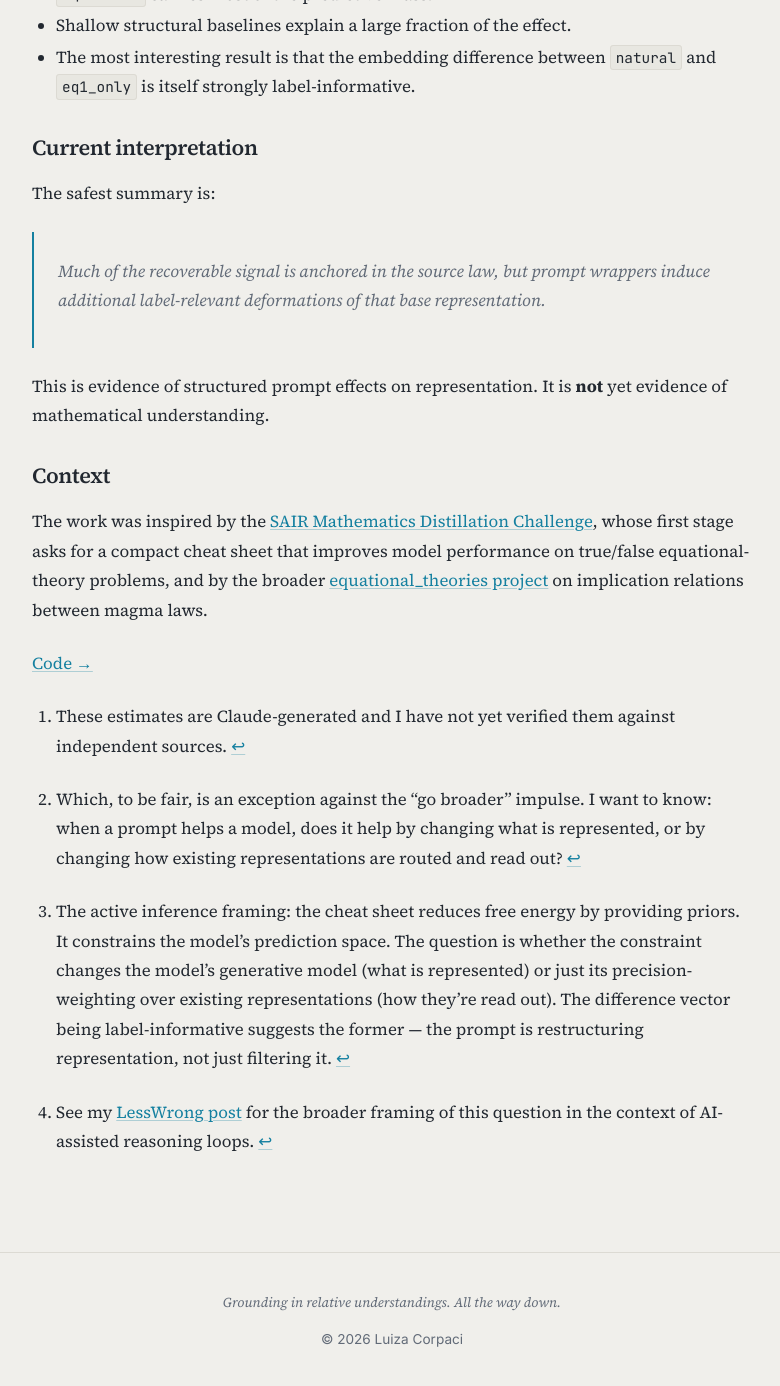
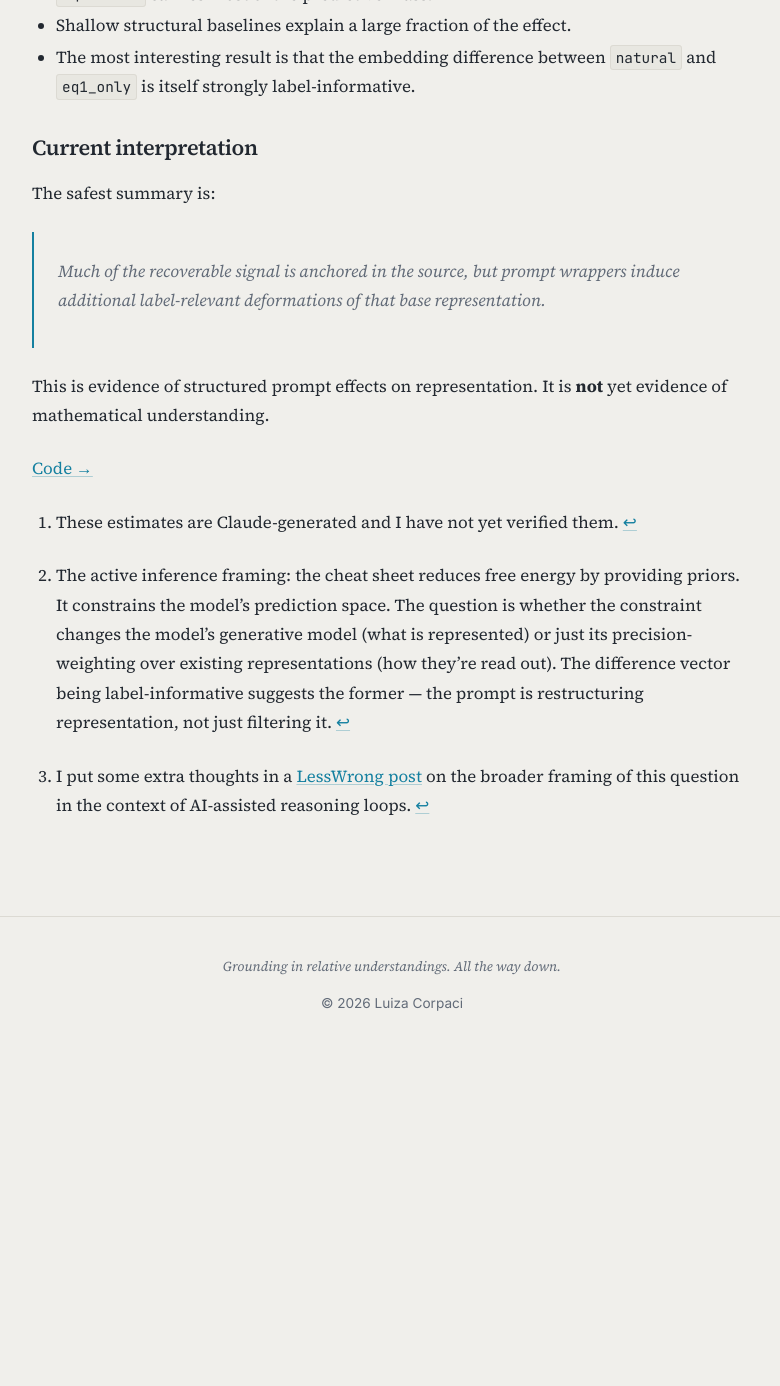
Before and after one commit to corpaci/corpaci.github.io, a Jekyll site: the page built from projects/sair-embedding-geometry.md, in a window 1280 px wide and 1400 px high, scrolled down 642 px. Shown: the top 1386 px of the window, without its empty margins (248-1028 px from the left). Built offline with Jekyll 4.4.1, drawn with Linux system fonts in a browser that asks for light colours; after the commit the page ends 1714 px from its top, so only the background shows below that; some of the changed lines change nothing that is shown.

Commit message:
update on layers

```diff
--- a/projects/sair-embedding-geometry.md
+++ b/projects/sair-embedding-geometry.md
@@ -5,7 +5,7 @@
 permalink: /projects/sair-embedding-geometry/
 ---
 
-<div class="night-only" markdown="1">
+<div class="beyond-only" markdown="1">
 
 This project began with a small question that sits somewhere between interpretability, formal reasoning, and representation:
 
@@ -17,87 +17,12 @@
 
 ### How much information fits in all of mathematics?
 
-The [Lean mathlib library](https://leanprover-community.github.io/mathlib-overview.html) formalizes a substantial portion of undergraduate and early graduate mathematics in roughly 1.5 million lines of code — about 50–70MB of source. But mathlib is still a fraction of known mathematics. Estimates of total published mathematics vary: roughly 4–5 million papers exist. At ~20KB of actual mathematical content per paper (stripping exposition), that's roughly 80–100GB of raw text. But the information-theoretic content is far less. Most papers are incremental — small extensions of known structures. The core dependency graph — the set of truly independent ideas — is much smaller. A reasonable estimate: all of human mathematics, maximally compressed into its logical skeleton, is somewhere between 100MB and 1GB. Total formalized, proven, maximally compressed human knowledge about the physical world: probably 1–10 gigabytes. That's a rough Fermi estimate. The uncertainty spans an order of magnitude because "formalized and proven" is doing a lot of work — most of what humans know isn't formalized.[^claude-written]
+> The [Lean mathlib library](https://leanprover-community.github.io/mathlib-overview.html) formalizes a substantial portion of undergraduate and early graduate mathematics in roughly 1.5 million lines of code — about 50–70MB of source. But mathlib is still a fraction of known mathematics. Estimates of total published mathematics vary: roughly 4–5 million papers exist. At ~20KB of actual mathematical content per paper (stripping exposition), that's roughly 80–100GB of raw text. But the information-theoretic content is far less. Most papers are incremental — small extensions of known structures. The core dependency graph — the set of truly independent ideas — is much smaller. A reasonable estimate: all of human mathematics, maximally compressed into its logical skeleton, is somewhere between 100MB and 1GB. Total formalized, proven, maximally compressed human knowledge about the physical world: probably 1–10 gigabytes. That's a rough Fermi estimate. The uncertainty spans an order of magnitude because "formalized and proven" is doing a lot of work — most of what humans know isn't formalized.[^claude-written]
 
-[^claude-written]: These estimates are Claude-generated and I have not yet verified them against independent sources.
+[^claude-written]: These estimates are Claude-generated and I have not yet verified them.
 
 I am **not** testing whether an embedder understands algebra.
 I am testing whether a frozen sentence encoder contains recoverable TRUE/FALSE signal for **different textual renderings** of equational-implication instances.
-
-## The Question
-
-Given a pair of equations `(equation1, equation2)` labeled TRUE or FALSE, how much of that label is recoverable from the embedding of a textual rendering such as:
-
-- `equation1 implies equation2`
-- `If equation1, then equation2.`
-- `equation1`
-- `equation2`
-- <todo: add the other templates>
-
-And once stronger controls are added:
-
-- does the signal survive grouped evaluation?
-- is it invariant across templates?
-- how much is explained by shallow structure alone?
-- what changes when a prompt wrapper is added to a bare equation?
-
-## Dataset
-
-The experiment uses the [SAIR equational-theory benchmark](https://huggingface.co/datasets/SAIRfoundation/equational-theories-selected-problems/tree/main/data) derived from the equational_theories project. The broader project explores equational laws ordered by implication; Stage 1 of the challenge asks for a design of a compact cheat sheet to improve performance on true/false implication judgments.
-
-## Results
-
-The strongest claims are these:
-
-- A linear probe on frozen embeddings performs well, and this effect survives grouped cross-validation with only a small drop relative to naive CV. That means the main effect is not explained away by the train/test leakage story.
-- Cross-template transfer drops substantially. So this is **not** one universal implication geometry that every phrasing simply reveals. Different textual templates induce different usable geometries.
-- `eq1_only` remains very strong, and under grouped evaluation it can outperform the more natural implication phrasing. This suggests that much of the recoverable label signal is already present in the source law alone.
-- A shallow baseline based on operator counts already performs strongly. So a substantial portion of the effect is tied to structural regularities in the equations themselves, not just high-level linguistic framing.
-- The most interesting result is that the **difference vector** between `natural` and `eq1_only` embeddings is highly label-informative. This suggests that the prompt wrapper is not behaving like a constant additive offset. It changes the representation in an instance-dependent way that correlates with the label.
-
-### Open question: what survives after controlling for surface structure?
-
-The shallow baseline's strength means the difference vector result needs further testing. If the difference vector remains label-informative after regressing out operator counts, equation length, and other surface features, that's the real headline — evidence of prompt-induced geometric structure beyond what syntax explains. If it doesn't survive, the story is simpler: prompts help the encoder pick up on structural regularities it already partially encodes. I haven't run this control yet.
-
-## Current interpretation
-
-The most cautious interpretation I'm comfortable with is:
-
-> There is robust label signal in frozen embeddings of equational-implication instances, but it is not template-invariant. Much of the signal is anchored in `equation1`, while prompt wrappers induce additional label-relevant deformations of that base representation.
-
-That is more modest than saying the embedder understands the mathematics.
-It is also more interesting than saying the effect is trivial leakage.
-
-## Why I find this interesting
-
-The most useful object here may not be the embedding itself, but the **prompt-induced displacement**.
-
-- `eq1_only` gives a rough base representation of the source-law family.
-- `natural` gives that base plus a prompt-conditioned deformation.
-- the deformation itself carries label signal.
-
-That makes this a small model organism for a broader question:
-
-**When a prompt helps a model, does it help by changing what is represented, or by changing how existing representations are routed and read out?**
-
-This has a direct implication for the competition itself. If the optimal prompt is not a summary of algebraic facts but a framing that maximally deforms representations toward the decision boundary, then the 10KB cheat sheet should be designed as a *lens*, not an encyclopedia. The question becomes: what framing induces the largest label-relevant displacement across the widest range of equation types?
-
-[Code →](https://github.com/corpaci/sair-competition-exploration)
-
-</div>
-
-<div class="beyond-only" markdown="1">
-
-This project began with a small question that sits somewhere between interpretability, formal reasoning, and representation:
-
-**For a fixed learned model, how does the input change its internal representations, and how does that affect the output?**
-
-An immediate trigger was the [SAIR Mathematics Distillation Challenge](https://competition.sair.foundation/competitions/mathematics-distillation-challenge-equational-theories-stage1/overview) on equational theories, where the task is to compress useful reasoning into a small human-readable cheat sheet (smaller than 10KB). The benchmark is built on the [equational_theories project](https://github.com/teorth/equational_theories?tab=readme-ov-file), which has the goal to "explore the space of equational theories of magmas, ordered by implication."
-
-I am **not** testing whether an embedder understands algebra.
-I am testing whether a frozen sentence encoder contains recoverable TRUE/FALSE signal for **different textual renderings** of equational-implication instances.[^scope]
-
-[^scope]: Which, to be fair, is an exception against the "go broader" impulse. I want to know: when a prompt helps a model, does it help by changing what is represented, or by changing how existing representations are routed and read out?
 
 ## The Question
 
@@ -126,14 +51,15 @@
 - A shallow baseline based on operator counts already performs strongly. So a substantial portion of the effect is tied to structural regularities in the equations themselves, not just high-level linguistic framing.
 - The most interesting result is that the **difference vector** between `natural` and `eq1_only` embeddings is highly label-informative. This suggests that the prompt wrapper is not behaving like a constant additive offset. It changes the representation in an instance-dependent way that correlates with the label.
 
+### Open question: what survives after controlling for surface structure?
+
+The shallow baseline's strength means the difference vector result needs further testing. If the difference vector remains label-informative after regressing out operator counts, equation length, and other surface features, that's the real headline — evidence of prompt-induced geometric structure beyond what syntax explains. If it doesn't survive, the story is simpler: prompts help the encoder pick up on structural regularities it already partially encodes. I haven't run this control yet.
+
 ## Current interpretation
 
 The most cautious interpretation I'm comfortable with is:
 
-> There is robust label signal in frozen embeddings of equational-implication instances, but it is not template-invariant. Much of the signal is anchored in `equation1`, while prompt wrappers induce additional label-relevant deformations of that base representation.
-
-That is more modest than saying the embedder understands the mathematics.
-It is also more interesting than saying the effect is trivial leakage.
+>> There is robust label signal in frozen embeddings of equational-implication instances, but it is not template-invariant. Much of the signal is anchored in `equation1`, while prompt wrappers induce additional label-relevant deformations of that base representation.
 
 ## Why I find this interesting
 
@@ -155,7 +81,65 @@
 
 And that's a specific instance of a much broader question about AI-human co-production: when AI helps us think, does it change what we think, or how we access what we already know?[^co-production]
 
-[^co-production]: See my [LessWrong post](https://www.lesswrong.com/posts/jqcJeAezRzFwhw3Kz/you-re-absolutely-right-senator-i-was-being-naive-about-the) for the broader framing of this question in the context of AI-assisted reasoning loops.
+[^co-production]: I put some extra thoughts in a [LessWrong post](https://www.lesswrong.com/posts/jqcJeAezRzFwhw3Kz/you-re-absolutely-right-senator-i-was-being-naive-about-the) on the broader framing of this question in the context of AI-assisted reasoning loops.
+
+[Code →](https://github.com/corpaci/sair-competition-exploration)
+
+</div>
+
+<div class="night-only" markdown="1">
+
+This project began with a small question that sits somewhere between interpretability, formal reasoning, and representation:
+
+**For a fixed learned model, how does the input change its internal representations, and how does that affect the output?**
+
+An immediate trigger was the [SAIR Mathematics Distillation Challenge](https://competition.sair.foundation/competitions/mathematics-distillation-challenge-equational-theories-stage1/overview) on equational theories, where the task is to compress useful reasoning into a small human-readable cheat sheet (smaller than 10KB). The benchmark is built on the [equational_theories project](https://github.com/teorth/equational_theories?tab=readme-ov-file), which has the goal to "explore the space of equational theories of magmas, ordered by implication."
+
+I am testing whether a frozen sentence encoder contains recoverable TRUE/FALSE signal for **different textual renderings** of equational-implication instances.
+I am **not** testing whether an embedder understands algebra.
+
+
+## The Question
+
+Given an identity of equations `equation1 = equation2` labeled TRUE or FALSE, how much of that label is recoverable from the embedding of a textual rendering such as:
+
+- `equation1 implies equation2`
+- `If equation1, then equation2.`
+- `equation1`
+- `equation2`
+- <todo: add the other templates>
+
+## Results
+
+The strongest claims are these:
+
+- A linear probe on frozen embeddings performs well, and this effect survives grouped cross-validation with only a small drop relative to naive CV. That means the main effect is not explained away by the train/test leakage story.
+- Cross-template transfer drops substantially. So this is **not** one universal implication geometry that every phrasing simply reveals. Different textual templates induce different usable geometries.
+- `eq1_only` remains very strong, and under grouped evaluation it can outperform the more natural implication phrasing. This suggests that much of the recoverable label signal is already present in the source law alone.
+- A shallow baseline based on operator counts already performs strongly. So a substantial portion of the effect is tied to structural regularities in the equations themselves, not just high-level linguistic framing.
+- The most interesting result is that the **difference vector** between `natural` and `eq1_only` embeddings is highly label-informative. This suggests that the prompt wrapper is not behaving like a constant additive offset. It changes the representation in an instance-dependent way that correlates with the label.
+
+## Current interpretation
+
+The most cautious interpretation I'm comfortable with is:
+
+> There is robust label signal in frozen embeddings of equational-implication instances, but it is not template-invariant. Much of the signal is anchored in `equation1`, while prompt wrappers induce additional label-relevant deformations of that base representation.
+
+
+## Why I find this interesting
+
+The most useful object here may not be the embedding itself, but the **prompt-induced displacement**.
+
+- `eq1_only` gives a rough base representation of the source-law family.
+- `natural` gives that base plus a prompt-conditioned deformation.
+- the deformation itself carries label signal.
+
+That makes this a small model organism for a broader question:
+
+**When a prompt helps a model, does it help by changing what is represented, or by changing how existing representations are routed and read out?**
+
+This has a direct implication for the competition itself. If the optimal prompt is not a summary of algebraic facts but a framing that maximally deforms representations toward the decision boundary, then the 10KB cheat sheet should be designed as a *lens*, not an encyclopedia. The question becomes: what framing induces the largest label-relevant displacement across the widest range of equation types?
+
 
 [Code →](https://github.com/corpaci/sair-competition-exploration)
 
@@ -181,13 +165,10 @@
 
 The safest summary is:
 
-> Much of the recoverable signal is anchored in the source law, but prompt wrappers induce additional label-relevant deformations of that base representation.
+> Much of the recoverable signal is anchored in the source, but prompt wrappers induce additional label-relevant deformations of that base representation.
 
 This is evidence of structured prompt effects on representation. It is **not** yet evidence of mathematical understanding.
 
-## Context
-
-The work was inspired by the [SAIR Mathematics Distillation Challenge](https://competition.sair.foundation/), whose first stage asks for a compact cheat sheet that improves model performance on true/false equational-theory problems, and by the broader [equational_theories project](https://github.com/teorth/equational_theories) on implication relations between magma laws.
 
 [Code →](https://github.com/corpaci/sair-competition-exploration)
 
```
